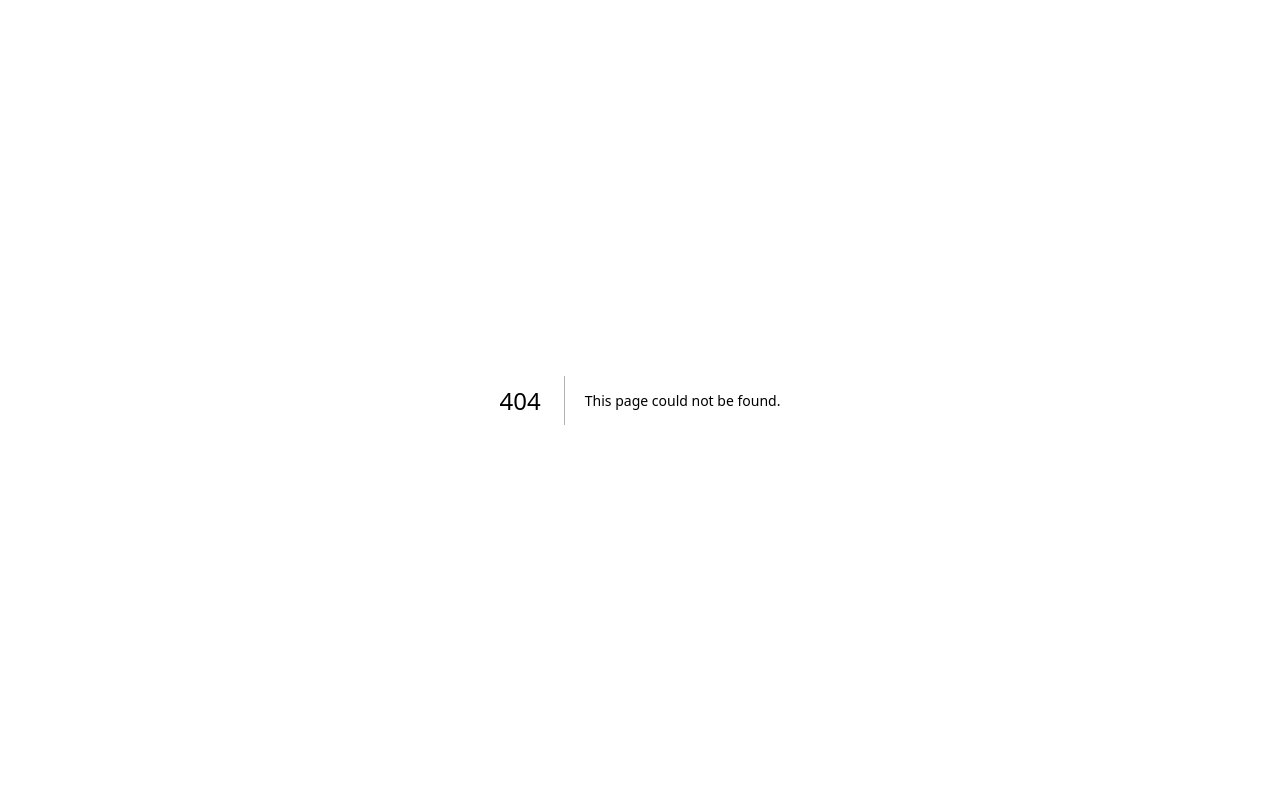
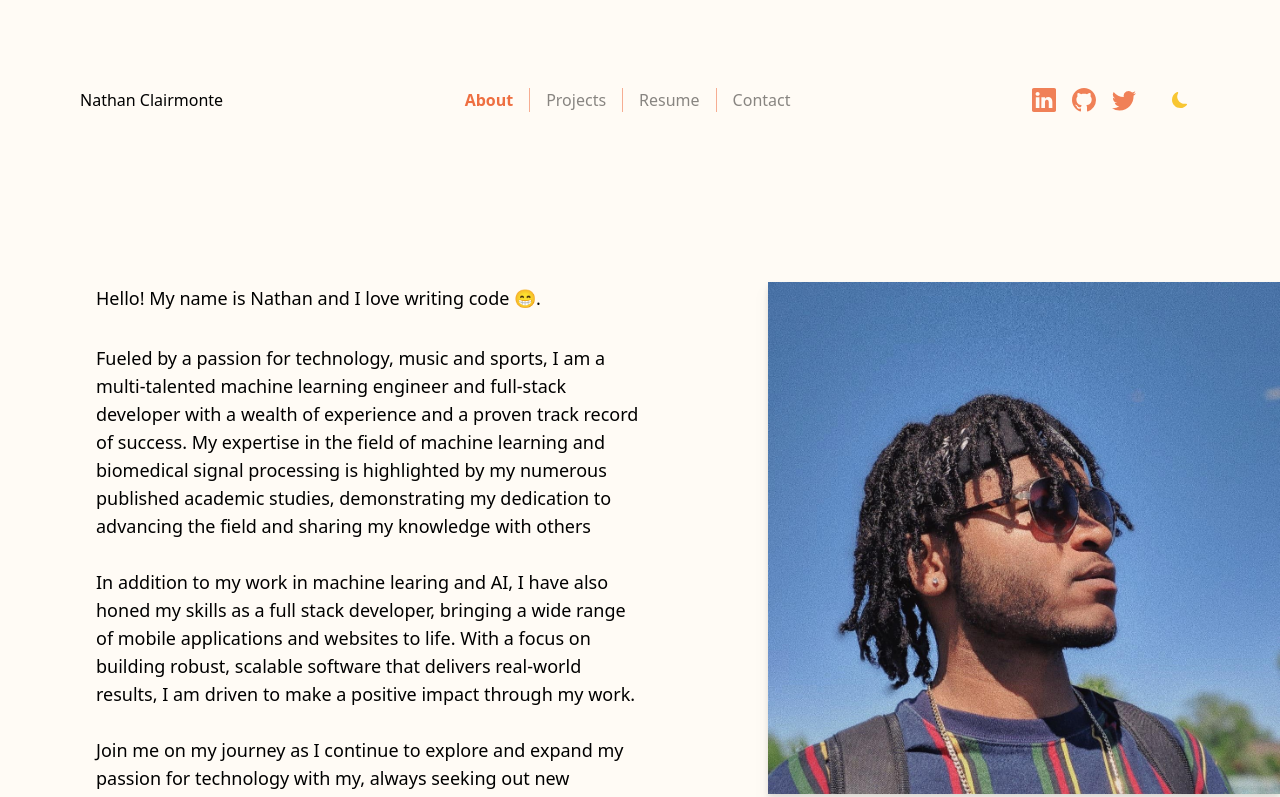
Before and after one commit to nathanclairmonte/percy-v2, a Next.js app: page /about in a window 1280 px wide. Before the commit this address had no page. Shown: the top 797 px of the page. Built offline with nearby package versions, Linux system fonts and the light colour scheme.

Commit message:
added about page

```diff
--- /dev/null
+++ b/src/components/AboutMeBlurb.js
@@ -0,0 +1,43 @@
+import Image from "next/image";
+
+const AboutMeBlurb = () => {
+    return (
+        <div className="mx-auto flex max-w-6xl flex-col items-center justify-between px-8 py-10 md:flex-row md:py-20">
+            <div className="mb-10 md:hidden">
+                <Image src="/me.jpeg" width={128} height={128} className="rounded-full" />
+            </div>
+            <div className="w-full text-lg md:w-1/2">
+                Hello! My name is{" "}
+                <div className="inline-block rounded-md py-1 duration-300 hover:translate-x-2 hover:-rotate-3 hover:scale-110 hover:bg-[#f08057] hover:px-2  hover:text-black">
+                    Nathan
+                </div>{" "}
+                and I love writing code 😁.
+                <br />
+                <br />
+                Fueled by a passion for technology, music and sports, I am a multi-talented machine
+                learning engineer and full-stack developer with a wealth of experience and a proven
+                track record of success. My expertise in the field of machine learning and
+                biomedical signal processing is highlighted by my numerous published academic
+                studies, demonstrating my dedication to advancing the field and sharing my knowledge
+                with others
+                <br />
+                <br />
+                In addition to my work in machine learing and AI, I have also honed my skills as a
+                full stack developer, bringing a wide range of mobile applications and websites to
+                life. With a focus on building robust, scalable software that delivers real-world
+                results, I am driven to make a positive impact through my work.
+                <br />
+                <br />
+                Join me on my journey as I continue to explore and expand my passion for technology
+                with my, always seeking out new challenges and opportunities to grow.
+                <br />
+                <br />I am based in Toronto, Canada.
+            </div>
+            <div className="relative -mr-32 -mt-20 hidden w-full md:block md:w-1/2">
+                <Image src="/me.jpeg" width={512} height={512} className="drop-shadow-lg" />
+            </div>
+        </div>
+    );
+};
+
+export default AboutMeBlurb;
--- /dev/null
+++ b/src/components/TechStack.js
@@ -0,0 +1,25 @@
+import { technologies } from "@/data/technologies";
+
+const TechStack = () => {
+    return (
+        <div className="mx-auto max-w-6xl">
+            <h1 className="mx-10  mb-10 mt-20 max-w-lg text-center text-5xl font-bold text-gray-500 dark:text-gray-600 sm:text-left  sm:text-6xl md:text-7xl lg:text-9xl">
+                Professional Skillset
+            </h1>
+            <div className="grid grid-cols-2 gap-8 px-10 sm:grid-cols-3 md:grid-cols-4 lg:mt-20 lg:grid-cols-5">
+                {technologies &&
+                    technologies.map((tech, idx) => (
+                        <div
+                            key={idx}
+                            className="flex flex-col items-center justify-center gap-2 rounded-lg border border-gray-400 px-5 py-4 transition-colors hover:border-cyan-200 hover:bg-cyan-50 dark:border-gray-500 hover:dark:border-amber-600 hover:dark:bg-amber-700/30"
+                        >
+                            {tech.icon}
+                            <p className="text-center text-lg">{tech.name}</p>
+                        </div>
+                    ))}
+            </div>
+        </div>
+    );
+};
+
+export default TechStack;
--- a/src/components/list.js
+++ b/src/components/list.js
@@ -5,3 +5,5 @@ export { default as Hero } from "./Hero";
 export { default as LatestRepos } from "./LatestRepos";
 export { default as RepoCard } from "./RepoCard";
 export { default as CommitHistory } from "./CommitHistory";
+export { default as AboutMeBlurb } from "./AboutMeBlurb";
+export { default as TechStack } from "./TechStack";
--- /dev/null
+++ b/src/data/technologies.js
@@ -0,0 +1,126 @@
+import { AiOutlineConsoleSql } from "react-icons/ai";
+// import { TbBrandCSharp } from "react-icons/tb";
+import { FaReact, FaNode, FaAws, FaDocker } from "react-icons/fa";
+import { DiPython, DiGit } from "react-icons/di";
+import {
+    SiOpenai,
+    SiPandas,
+    SiTensorflow,
+    SiPytorch,
+    SiKeras,
+    SiNumpy,
+    SiScipy,
+    SiJavascript,
+    SiTypescript,
+    SiPostgresql,
+    SiMicrosoftsqlserver,
+    SiMysql,
+    SiBootstrap,
+    SiFlask,
+    SiDotnet,
+    SiGooglecloud,
+    SiCsharp,
+} from "react-icons/si";
+
+export const technologies = [
+    {
+        name: "Large Language Models",
+        icon: <SiOpenai className="text-6xl text-gray-700 dark:text-gray-100" />,
+    },
+    {
+        name: "Python",
+        icon: <DiPython className="text-6xl text-gray-700 dark:text-gray-100" />,
+    },
+    {
+        name: "Git",
+        icon: <DiGit className="text-6xl text-gray-700 dark:text-gray-100" />,
+    },
+    {
+        name: "Pandas",
+        icon: <SiPandas className="text-6xl text-gray-700 dark:text-gray-100" />,
+    },
+    {
+        name: "TensorFlow",
+        icon: <SiTensorflow className="text-6xl text-gray-700 dark:text-gray-100" />,
+    },
+    {
+        name: "PyTorch",
+        icon: <SiPytorch className="text-6xl text-gray-700 dark:text-gray-100" />,
+    },
+    {
+        name: "Keras",
+        icon: <SiKeras className="text-6xl text-gray-700 dark:text-gray-100" />,
+    },
+    {
+        name: "NumPy",
+        icon: <SiNumpy className="text-6xl text-gray-700 dark:text-gray-100" />,
+    },
+    {
+        name: "SciPy",
+        icon: <SiScipy className="text-6xl text-gray-700 dark:text-gray-100" />,
+    },
+    {
+        name: "SQL",
+        icon: <AiOutlineConsoleSql className="text-6xl text-gray-700 dark:text-gray-100" />,
+    },
+    {
+        name: "JavaScript",
+        icon: <SiJavascript className="text-6xl text-gray-700 dark:text-gray-100" />,
+    },
+    {
+        name: "TypeScript",
+        icon: <SiTypescript className="text-6xl text-gray-700 dark:text-gray-100" />,
+    },
+    {
+        name: "React",
+        icon: <FaReact className="text-6xl text-gray-700 dark:text-gray-100" />,
+    },
+    {
+        name: "React-Native",
+        icon: <FaReact className="text-6xl text-gray-700 dark:text-gray-100" />,
+    },
+    {
+        name: "PostgreSQL",
+        icon: <SiPostgresql className="text-6xl text-gray-700 dark:text-gray-100" />,
+    },
+    {
+        name: "Node.js",
+        icon: <FaNode className="text-6xl text-gray-700 dark:text-gray-100" />,
+    },
+    {
+        name: "Microsoft SQL Server",
+        icon: <SiMicrosoftsqlserver className="text-6xl text-gray-700 dark:text-gray-100" />,
+    },
+    {
+        name: "MySQL",
+        icon: <SiMysql className="text-6xl text-gray-700 dark:text-gray-100" />,
+    },
+    {
+        name: "Bootstrap",
+        icon: <SiBootstrap className="text-6xl text-gray-700 dark:text-gray-100" />,
+    },
+    {
+        name: "Flask",
+        icon: <SiFlask className="text-6xl text-gray-700 dark:text-gray-100" />,
+    },
+    {
+        name: ".NET Framework",
+        icon: <SiDotnet className="text-6xl text-gray-700 dark:text-gray-100" />,
+    },
+    {
+        name: "AWS",
+        icon: <FaAws className="text-6xl text-gray-700 dark:text-gray-100" />,
+    },
+    {
+        name: "Google Cloud Platform",
+        icon: <SiGooglecloud className="text-6xl text-gray-700 dark:text-gray-100" />,
+    },
+    {
+        name: "C#",
+        icon: <SiCsharp className="text-6xl text-gray-700 dark:text-gray-100" />,
+    },
+    {
+        name: "Docker",
+        icon: <FaDocker className="text-6xl text-gray-700 dark:text-gray-100" />,
+    },
+];
--- /dev/null
+++ b/src/pages/about.js
@@ -0,0 +1,12 @@
+import { MainLayout, AboutMeBlurb, TechStack } from "@/components/list";
+
+const about = () => {
+    return (
+        <MainLayout>
+            <AboutMeBlurb />
+            <TechStack />
+        </MainLayout>
+    );
+};
+
+export default about;
```
Also changed, not shown: public/me.jpeg (added).
